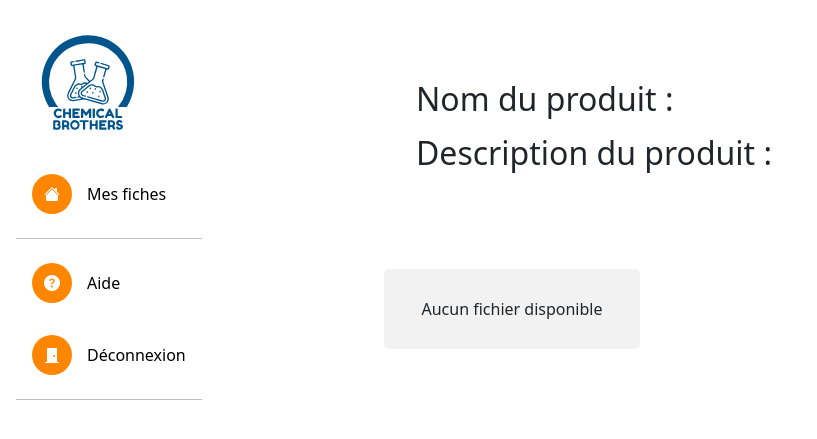
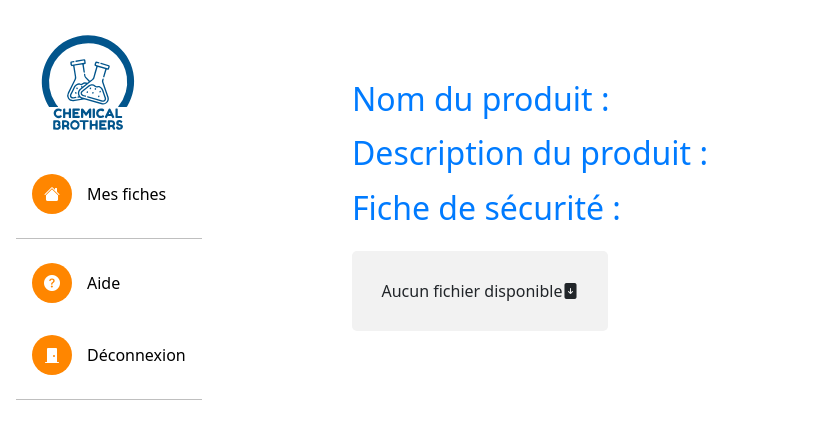
Before and after one commit to Rederox/GEDM1, a Symfony app: template project/templates/home/pages/product.html.twig in a window 1280 px wide; the page is wider, and only the part inside the window is pictured. Shown: the top 439 px of that part, without its empty margins (0-817 px from the left). Run offline with Twig, Linux system fonts and the light colour scheme; the template is opened without the code that fills it, so the values that code supplies are empty; style sheets or scripts are compiled from the project's sources; some libraries are stand-ins or nearby versions.

Commit message:
fix: better css for products

```diff
--- a/project/templates/home/pages/product.html.twig
+++ b/project/templates/home/pages/product.html.twig
@@ -11,7 +11,7 @@
         justify-content: space-around;
         align-items: center;
         width: 100%;
-        margin-left: 20%;
+        margin-left: 15%;
     }
     .product-content {
         display: flex;
@@ -32,24 +32,24 @@
     }
 
     .product-text h2 {
-        font-size: 1rem;
-        font-weight: bold;
         margin-bottom: 1rem;
     }
     .product-text p {
         font-size: 1rem;
         font-weight: normal;
     }
+    .download {
+        margin-left: 22.5%;
+    }
     .product-download {
         display: flex;
         justify-content: center;
         align-items: center;
-        width: 20%;
+        width: 40%;
         height: 5rem;
         background-color: #F2F2F2;
         border-radius: 5px;
-        margin-left: 30%;
-        margin-top: 5rem;
+        margin-top: 1rem;
     }
     .product-download:hover {
         background-color: #E0E0E0;
@@ -67,27 +67,30 @@
             <div class="product-content">
                 <h1 class="">{{ product.getProductName() }}</h1>
                 <div class"product-text">
-                    <h2>Nom du produit :</h2>
+                    <h2 class="text-primary font-weight-bold">Nom du produit :</h2>
                     <p>{{ product.getProductName() }}</p>
                 </div>
                 <div class"product-text">
-                    <h2>Description du produit :</h2>
+                    <h2 class="text-primary font-weight-bold">Description du produit :</h2>
                     <p>{{ product.getDescription() }}</p>
+                </div>
+                <h2 class="text-primary font-weight-bold">Fiche de sécurité :</h2>
+                <div class="product-download">
+                    {% if product.getFile() is not empty %}
+                        <a href="{{ path('telecharger_pdf', {'url': product.getFile()}) }}" download="{{ product.getProductName() | default('nom_du_fichier.pdf') }}">
+                            <i class="bi bi-file-arrow-down-fill"></i>
+                            Télécharger la fiche de sécurité
+                        </a>
+                    {% else %}
+                        <!-- Handle the case where product URL is empty or not provided -->
+                        Aucun fichier disponible
+                        <i class="bi bi-file-arrow-down-fill"></i>
+                    {% endif %}
                 </div>
             </div>
             <div>
                 <img src="{{ product.getImageUrl() }}" alt="{{ product.getProductName() }}">
             </div>
         </div>
-        <div class="product-download">
-            {% if product.getFile() is not empty %}
-                <a href="{{ path('telecharger_pdf', {'url': product.getFile()}) }}" download="{{ product.getProductName() | default('nom_du_fichier.pdf') }}">
-                    Télécharger la fiche de sécurité
-                </a>
-            {% else %}
-                <!-- Handle the case where product URL is empty or not provided -->
-                Aucun fichier disponible
-            {% endif %}
-        </div>
     </div>
 {% endblock %}
```
